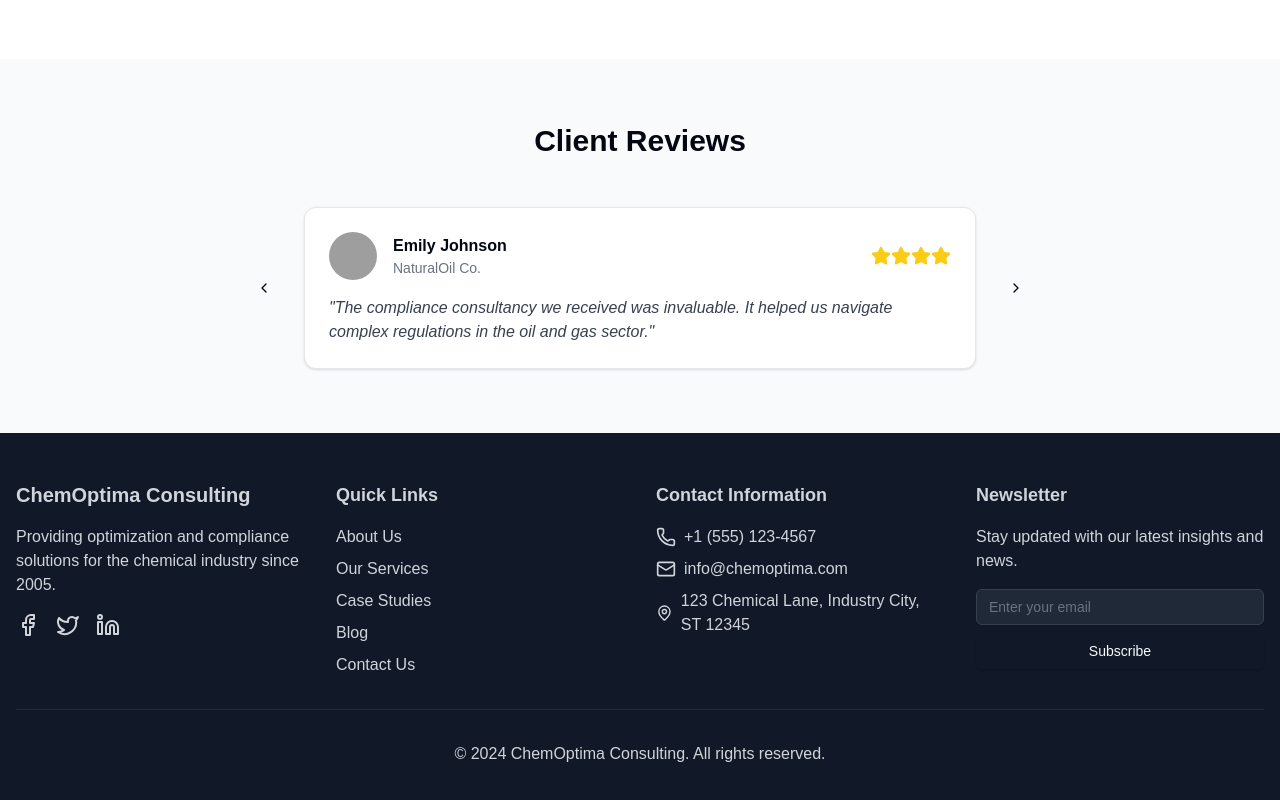
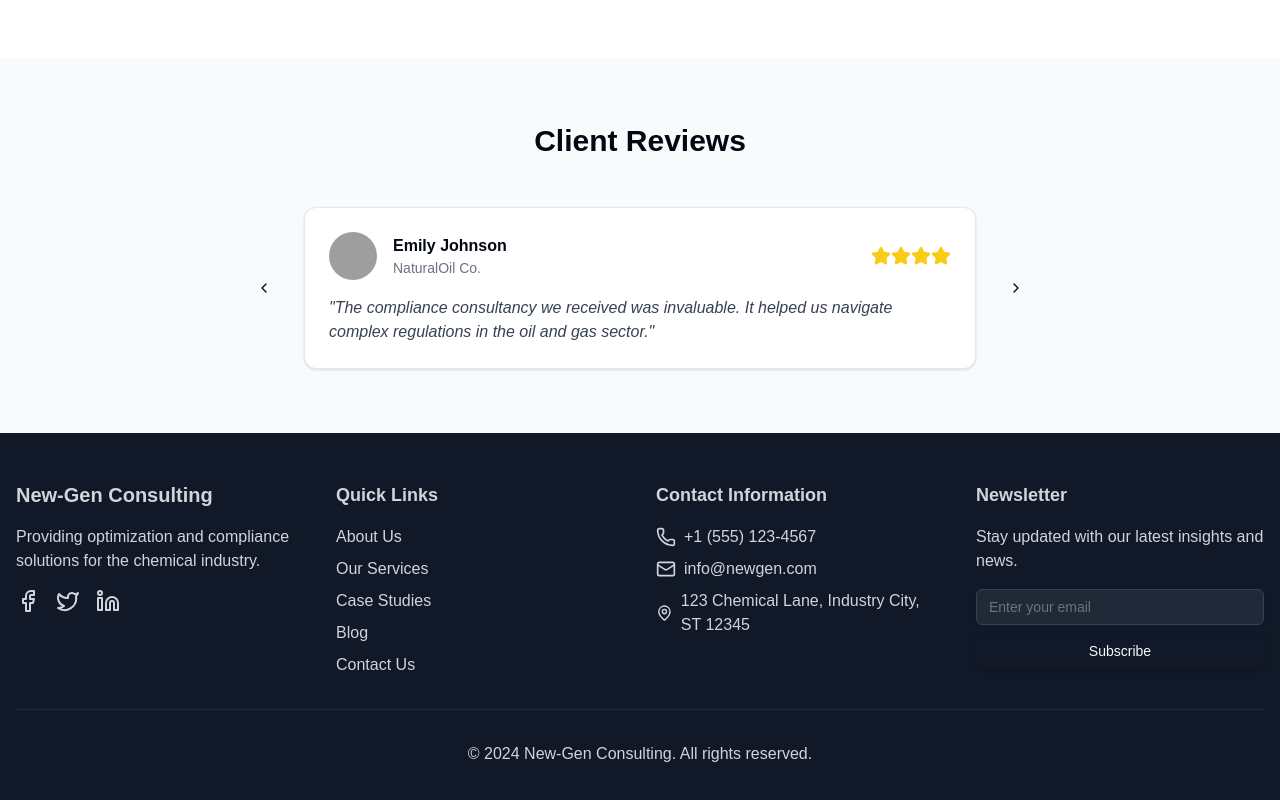
Before and after one commit to manthankhawse/opti-consul, a Next.js app: page / in a window 1280 px wide. Shown: the part 1815-2615 px from the top of the page. Built offline with nearby package versions, Linux system fonts and the light colour scheme; grey boxes are pictures that could not be loaded.

Commit message:
Update Footer.tsx

```diff
--- a/app/components/Footer.tsx
+++ b/app/components/Footer.tsx
@@ -10,8 +10,8 @@ export default function Footer() {
       <div className="container mx-auto px-4 py-12">
         <div className="grid grid-cols-1 md:grid-cols-2 lg:grid-cols-4 gap-8">
           <div>
-            <h3 className="text-xl font-semibold mb-4">ChemOptima Consulting</h3>
-            <p className="mb-4">Providing optimization and compliance solutions for the chemical industry since 2005.</p>
+            <h3 className="text-xl font-semibold mb-4">New-Gen Consulting</h3>
+            <p className="mb-4">Providing optimization and compliance solutions for the chemical industry.</p>
             <div className="flex space-x-4">
               <Link href="https://facebook.com" target="_blank" rel="noopener noreferrer">
                 <Facebook className="h-6 w-6 hover:text-blue-400" />
@@ -43,7 +43,7 @@ export default function Footer() {
               </li>
               <li className="flex items-center">
                 <Mail className="h-5 w-5 mr-2" />
-                <a href="mailto:info@chemoptima.com" className="hover:text-white">info@chemoptima.com</a>
+                <a href="mailto:info@chemoptima.com" className="hover:text-white">info@newgen.com</a>
               </li>
               <li className="flex items-center">
                 <MapPin className="h-5 w-5 mr-2" />
@@ -65,7 +65,7 @@ export default function Footer() {
           </div>
         </div>
         <div className="mt-8 pt-8 border-t border-gray-800 text-center">
-          <p>&copy; {new Date().getFullYear()} ChemOptima Consulting. All rights reserved.</p>
+          <p>&copy; {new Date().getFullYear()} New-Gen Consulting. All rights reserved.</p>
         </div>
       </div>
     </footer>
```
